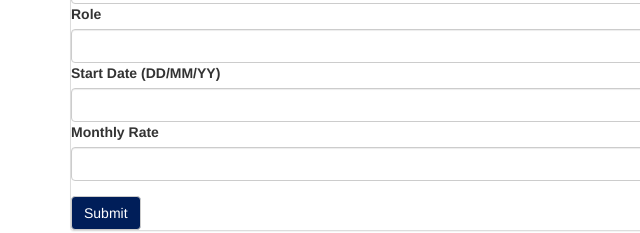
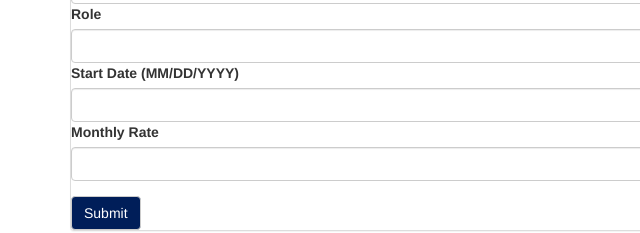
Before and after one commit to sergeymaguire/timecard, a plain HTML site: page index.html in a window 1280 px wide. Shown: the part 320-553 px from the top of the page, 0-640 px from the left. Drawn offline with nearby package versions, Linux system fonts and the light colour scheme; no server answers.

Commit message:
correct date format

```diff
--- a/index.html
+++ b/index.html
@@ -33,7 +33,7 @@
               <input id="ee-name" type="name" class="form-control">
               <label>Role</label>
               <input id="ee-role" type="name" class="form-control">
-              <label>Start Date (DD/MM/YY)</label>
+              <label>Start Date (MM/DD/YYYY)</label>
               <input id="start-date" type="name" class="form-control">
               <label>Monthly Rate</label>
               <input id="ee-rate" type="name" class="form-control">
```
